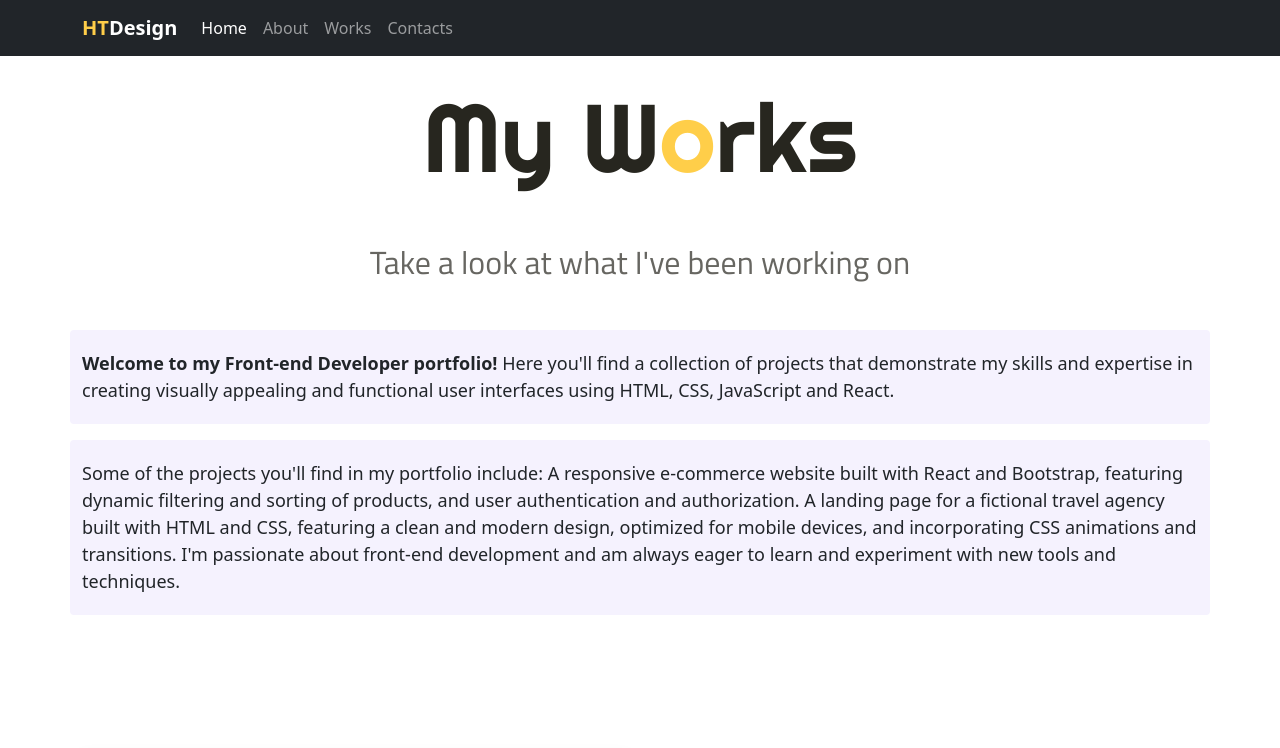
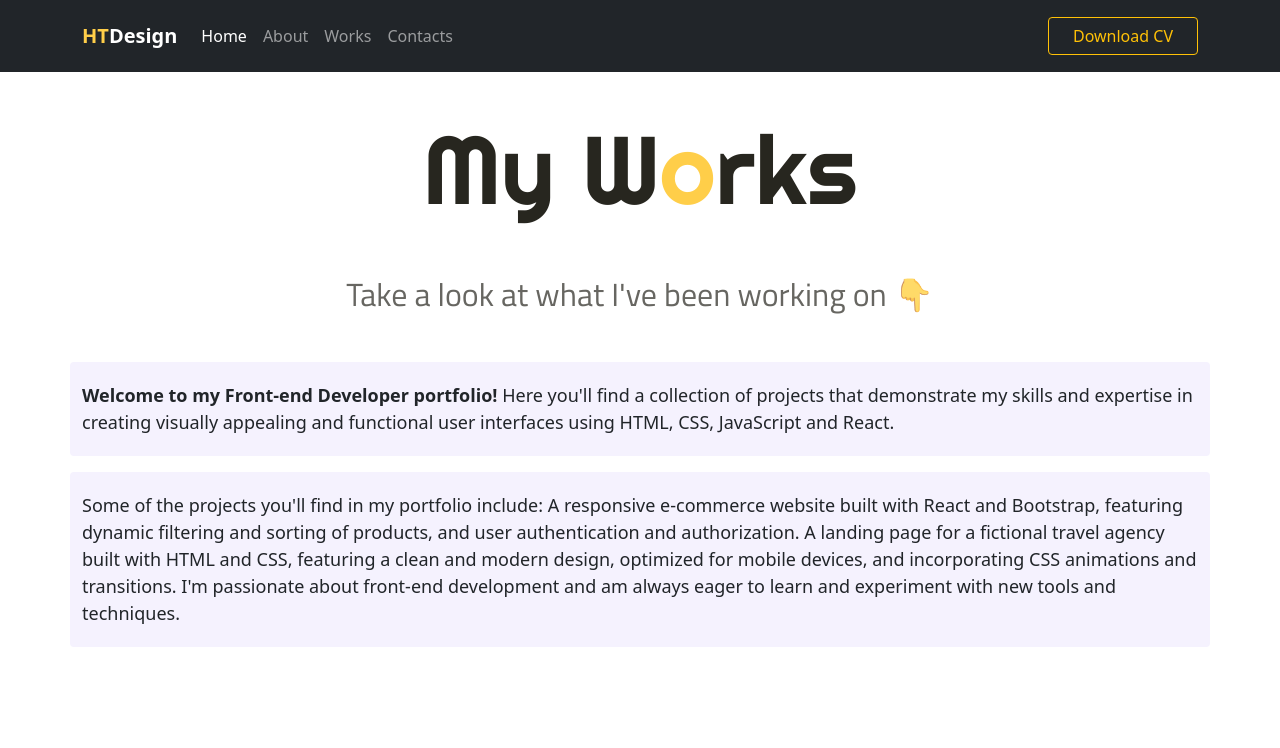
Before and after one commit to HannaTubolets/bootstrap-hw-portfolio, a plain HTML site: page works.html in a window 1280 px wide. Shown: the top 748 px of the page. Drawn offline with nearby package versions, Linux system fonts and the light colour scheme.

Commit message:
Updated header

```diff
--- a/src/style.css
+++ b/src/style.css
@@ -40,12 +40,13 @@ p {
 .hero {
   background: var(--secondary-color);
   text-align: center;
-  padding: 160px 16px;
+  padding: 190px 16px;
 }
 
 .main-heading {
   font-size: 96px;
   text-align: center;
+  margin-top: 48px;
 }
 
 .yellow {
@@ -139,6 +140,16 @@ p {
   color: var(--secondary-color);
 }
 
+.header {
+  position: fixed;
+  top: 0;
+  width: 100%;
+}
+
+.about {
+  margin-top: 64px;
+}
+
 @media (max-width: 768px) {
   .main-heading {
     font-size: 48px;
--- a/works.html
+++ b/works.html
@@ -29,13 +29,13 @@
     />
   </head>
   <body>
-    <header>
-      <nav class="navbar navbar-expand-lg navbar-dark bg-dark mb-4">
+    <header class="header">
+      <nav class="navbar navbar-expand-lg navbar-dark bg-dark pt-3 pb-3">
         <div class="container">
           <a class="navbar-brand" href="/index.html" title="Homepage"
             ><span class="yellow"><b>HT</b></span
-            ><b>Design</b></a
-          >
+            ><b>Design</b>
+          </a>
           <button
             class="navbar-toggler"
             type="button"
@@ -84,21 +84,29 @@
               </li>
             </ul>
           </div>
+          <a
+            href="https://drive.google.com/file/d/14vQZmYTG_U59ZghDZFjFi8AMeoW-Ms3b/view?usp=share_link"
+            class="btn btn-outline-warning px-4"
+            download=""
+            target="_blank"
+            title="Download CV"
+            >Download CV</a
+          >
         </div>
       </nav>
     </header>
 
     <main>
-      <div class="container">
+      <div class="container about">
         <button onclick="topFunction()" id="myBtn" title="Go to top">
           Top
         </button>
         <div class="row">
-          <h1 class="main-heading mb-5">
+          <h1 class="main-heading mb-5 mt-5">
             My W<span class="yellow">o</span>rks
           </h1>
           <h3 class="sub-heading mb-5">
-            Take a look at what I've been working on
+            Take a look at what I've been working on 👇
           </h3>
 
           <p class="txt">
```
Also changed, not shown: about.html (+14 -6 lines), contacts.html (+13 -5 lines), index.html (+13 -5 lines).
